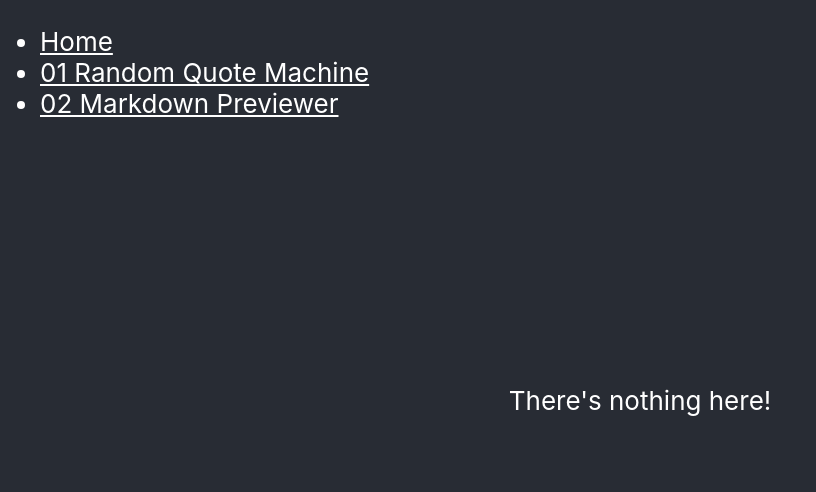
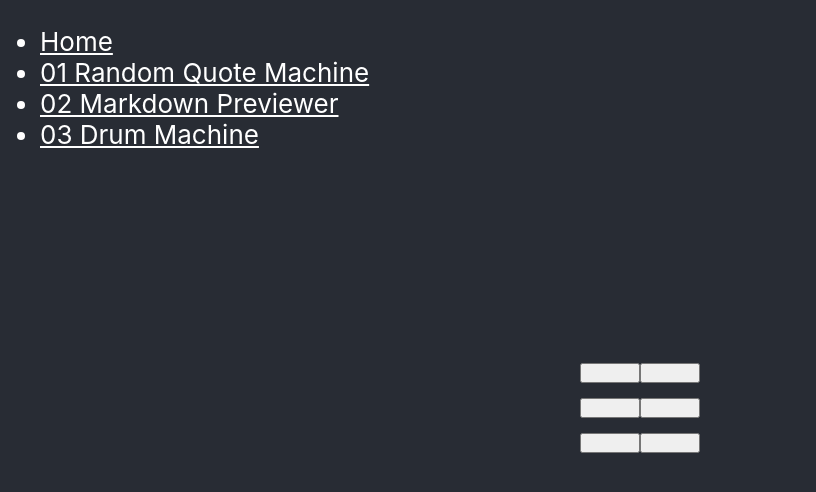
Before and after one commit to gj-oostenrijk/01-random-quote-machine, a React (Create React App) app: page /#/03-drum-machine in a window 1280 px wide. Shown: the top 492 px of the page, without its empty margins (0-816 px from the left). Built offline with nearby package versions, Linux system fonts and the light colour scheme.

Commit message:
setup drummachine

```diff
--- a/src/App.js
+++ b/src/App.js
@@ -17,6 +17,9 @@ export default function App() {
             <li>
             <Link to="/02-markdown-previewer">02 Markdown Previewer</Link>
             </li>
+            <li>
+            <Link to="/03-drum-machine">03 Drum Machine</Link>
+            </li>
           </ul>
         </nav>
       </div>
--- a/src/index.js
+++ b/src/index.js
@@ -11,6 +11,7 @@ import RandomQuote from "./routes/RandomQuote";
 import Home from "./routes/Home";
 import About from "./routes/About";
 import MarkdownPreviewer from "./routes/MarkdownPreviewer";
+import DrumMachine from "./routes/DrumMachine";
 
 const rootElement = document.getElementById("root");
 render(
@@ -19,6 +20,7 @@ render(
       <Route path="/" element={<App />}>
         <Route index path="01-random-quote-machine" element={<RandomQuote />} />
         <Route path="02-markdown-previewer" element={<MarkdownPreviewer />} />
+        <Route path="03-drum-machine" element={<DrumMachine />} />
         <Route path="about" element={<About />} />
         <Route path="home" element={<Home />} />
         <Route // for all other url slugs
--- /dev/null
+++ b/src/routes/DrumMachine.jsx
@@ -0,0 +1,36 @@
+import React from 'react';
+import '../App.css';
+
+export default class DrumMachine extends React.Component {
+    constructor() {
+
+      super();
+      this.state = {
+        input: ""
+      };
+      this.handleChange = this.handleChange.bind(this);
+    }
+
+    handleChange(event) {
+        this.setState({
+            input: event.target.value
+        });
+    }
+
+
+
+    render() {
+      return (
+        <div id="drumMachine">
+            <button></button>
+            <button></button>
+            <button></button>
+            <button></button>
+            <button></button>
+            <button></button>
+
+        </div>
+      );
+    };
+
+};
```
